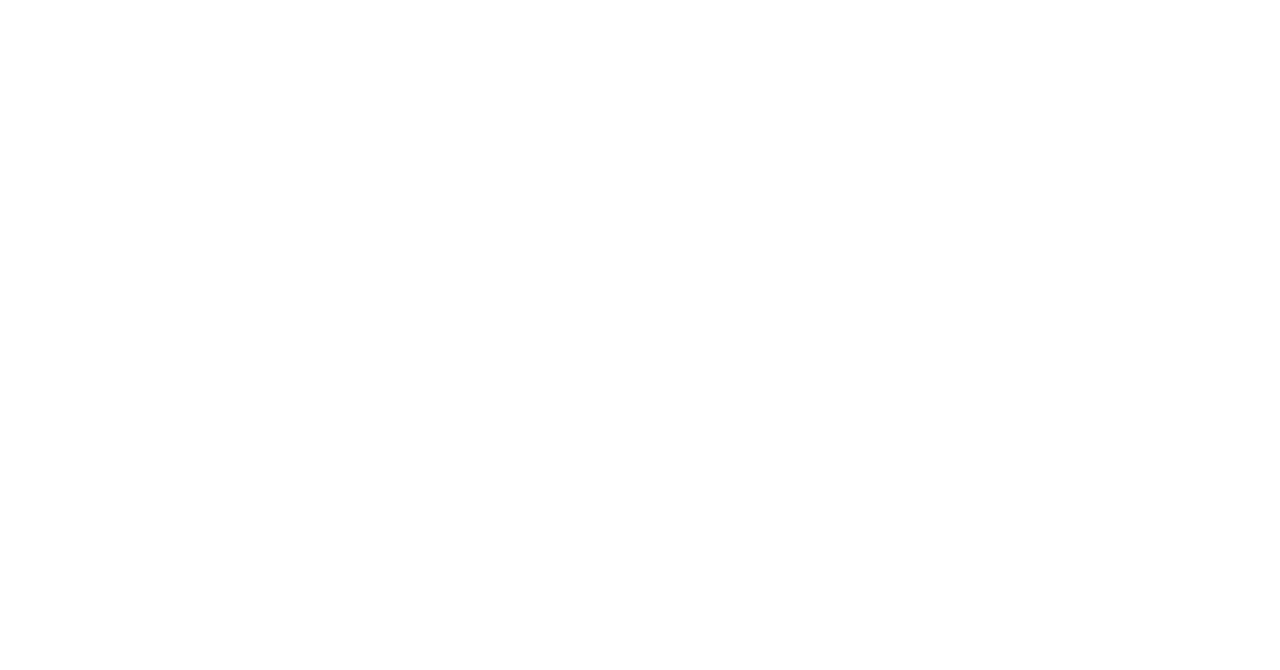
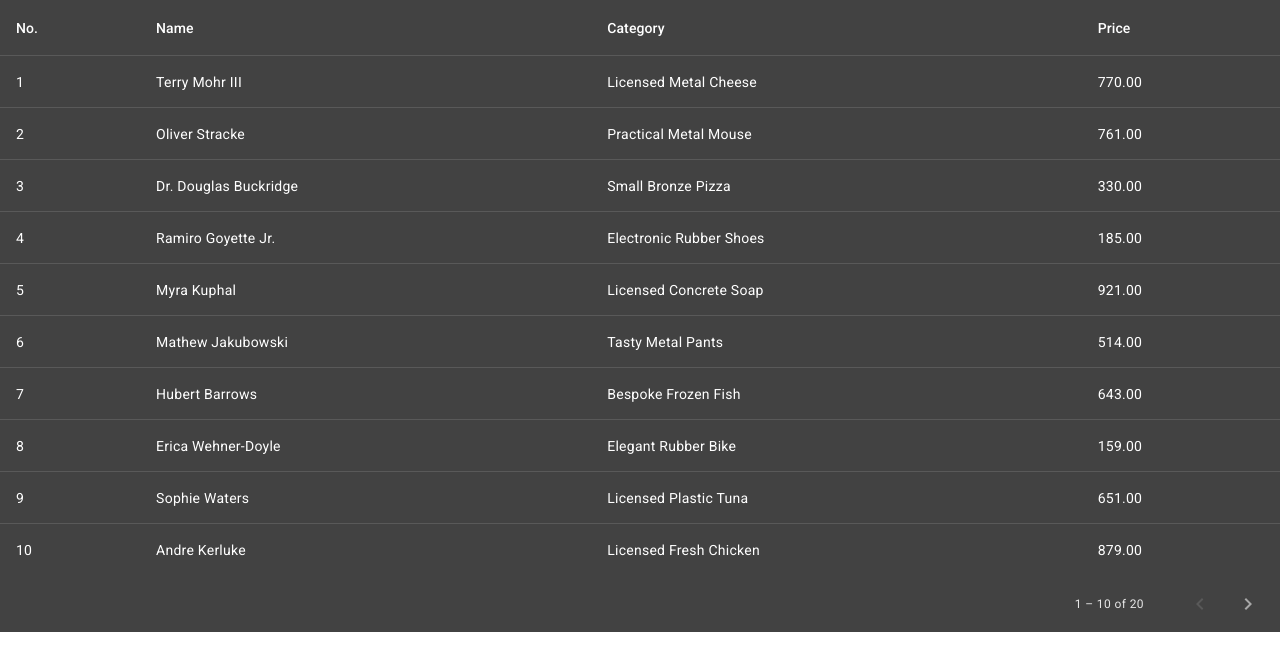
Before and after one commit to romannawaz/data-filter, an Angular app: page / in a window 1280 px wide. Shown: the top 670 px of the page. Built offline with nearby package versions, Linux system fonts and the light colour scheme.

Commit message:
feat: data table page with mocked data

```diff
--- a/src/app/app.routes.ts
+++ b/src/app/app.routes.ts
@@ -1,3 +1,13 @@
 import { Routes } from '@angular/router';
 
-export const routes: Routes = [];
+export const routes: Routes = [
+  {
+    path: '',
+    loadComponent: () =>
+      import('@app/data-table/page').then((c) => c.DataTablePageComponent),
+  },
+  {
+    path: '**',
+    redirectTo: '',
+  },
+];
--- /dev/null
+++ b/src/app/data-table/page/data-table-page/data-table-page.component.html
@@ -0,0 +1,30 @@
+<table mat-table [dataSource]="getDataByPage()">
+  <ng-container matColumnDef="id">
+    <th mat-header-cell *matHeaderCellDef>No.</th>
+    <td mat-cell *matCellDef="let element">{{ element.id }}</td>
+  </ng-container>
+
+  <ng-container matColumnDef="name">
+    <th mat-header-cell *matHeaderCellDef>Name</th>
+    <td mat-cell *matCellDef="let element">{{ element.name }}</td>
+  </ng-container>
+
+  <ng-container matColumnDef="category">
+    <th mat-header-cell *matHeaderCellDef>Category</th>
+    <td mat-cell *matCellDef="let element">{{ element.category }}</td>
+  </ng-container>
+
+  <ng-container matColumnDef="price">
+    <th mat-header-cell *matHeaderCellDef>Price</th>
+    <td mat-cell *matCellDef="let element">{{ element.price }}</td>
+  </ng-container>
+
+  <tr mat-header-row *matHeaderRowDef="displayedColumns"></tr>
+  <tr mat-row *matRowDef="let row; columns: displayedColumns"></tr>
+</table>
+<mat-paginator
+  (page)="handlePageEvent($event)"
+  [pageSize]="10"
+  [hidePageSize]="true"
+  [length]="dataLength"
+/>
--- /dev/null
+++ b/src/app/data-table/page/data-table-page/data-table-page.component.ts
@@ -0,0 +1,151 @@
+import { Component } from '@angular/core';
+
+import { MatTableModule } from '@angular/material/table';
+import { MatPaginatorModule, PageEvent } from '@angular/material/paginator';
+
+const material = [MatTableModule, MatPaginatorModule];
+
+@Component({
+  selector: 'app-data-table-page',
+  standalone: true,
+  imports: [...material],
+  templateUrl: './data-table-page.component.html',
+  styleUrl: './data-table-page.component.scss',
+})
+export class DataTablePageComponent {
+  displayedColumns: string[] = ['id', 'name', 'category', 'price'];
+  dataSource = [
+    {
+      id: 1,
+      name: 'Terry Mohr III',
+      price: '770.00',
+      category: 'Licensed Metal Cheese',
+    },
+    {
+      id: 2,
+      name: 'Oliver Stracke',
+      price: '761.00',
+      category: 'Practical Metal Mouse',
+    },
+    {
+      id: 3,
+      name: 'Dr. Douglas Buckridge',
+      price: '330.00',
+      category: 'Small Bronze Pizza',
+    },
+    {
+      id: 4,
+      name: 'Ramiro Goyette Jr.',
+      price: '185.00',
+      category: 'Electronic Rubber Shoes',
+    },
+    {
+      id: 5,
+      name: 'Myra Kuphal',
+      price: '921.00',
+      category: 'Licensed Concrete Soap',
+    },
+    {
+      id: 6,
+      name: 'Mathew Jakubowski',
+      price: '514.00',
+      category: 'Tasty Metal Pants',
+    },
+    {
+      id: 7,
+      name: 'Hubert Barrows',
+      price: '643.00',
+      category: 'Bespoke Frozen Fish',
+    },
+    {
+      id: 8,
+      name: 'Erica Wehner-Doyle',
+      price: '159.00',
+      category: 'Elegant Rubber Bike',
+    },
+    {
+      id: 9,
+      name: 'Sophie Waters',
+      price: '651.00',
+      category: 'Licensed Plastic Tuna',
+    },
+    {
+      id: 10,
+      name: 'Andre Kerluke',
+      price: '879.00',
+      category: 'Licensed Fresh Chicken',
+    },
+    {
+      id: 11,
+      name: 'Johnathan McKenzie',
+      price: '464.00',
+      category: 'Handmade Rubber Cheese',
+    },
+    {
+      id: 12,
+      name: 'Sharon Sporer',
+      price: '927.00',
+      category: 'Sleek Frozen Bacon',
+    },
+    {
+      id: 13,
+      name: 'Damon Konopelski',
+      price: '334.00',
+      category: 'Fantastic Rubber Gloves',
+    },
+    {
+      id: 14,
+      name: 'Mr. Jacob Stracke',
+      price: '507.00',
+      category: 'Handcrafted Granite Chair',
+    },
+    {
+      id: 15,
+      name: 'Ashley Feil',
+      price: '350.00',
+      category: 'Refined Granite Shirt',
+    },
+    {
+      id: 16,
+      name: 'Mr. Louis Langosh DVM',
+      price: '179.00',
+      category: 'Handcrafted Cotton Table',
+    },
+    {
+      id: 17,
+      name: 'Dr. Terri Lang',
+      price: '278.00',
+      category: 'Handmade Wooden Pizza',
+    },
+    {
+      id: 18,
+      name: 'Jaime Deckow III',
+      price: '587.00',
+      category: 'Small Wooden Sausages',
+    },
+    {
+      id: 19,
+      name: 'Orville Schamberger',
+      price: '270.00',
+      category: 'Electronic Fresh Chips',
+    },
+    {
+      id: 20,
+      name: 'Patricia Padberg',
+      price: '742.00',
+      category: 'Ergonomic Wooden Computer',
+    },
+  ];
+
+  dataLength = this.dataSource.length;
+  currentPage = 0;
+
+  handlePageEvent(event: PageEvent): void {
+    this.currentPage = event.pageIndex;
+  }
+
+  getDataByPage(page = this.currentPage, pageSize = 10) {
+    const start = page * pageSize;
+    return this.dataSource.slice(start, start + pageSize);
+  }
+}
```
Also changed, not shown: tsconfig.json (+6 -4 lines), src/app/data-table/page/data-table-page/data-table-page.component.scss (added), 1 other file (tests, documents, lock files or other folders).
